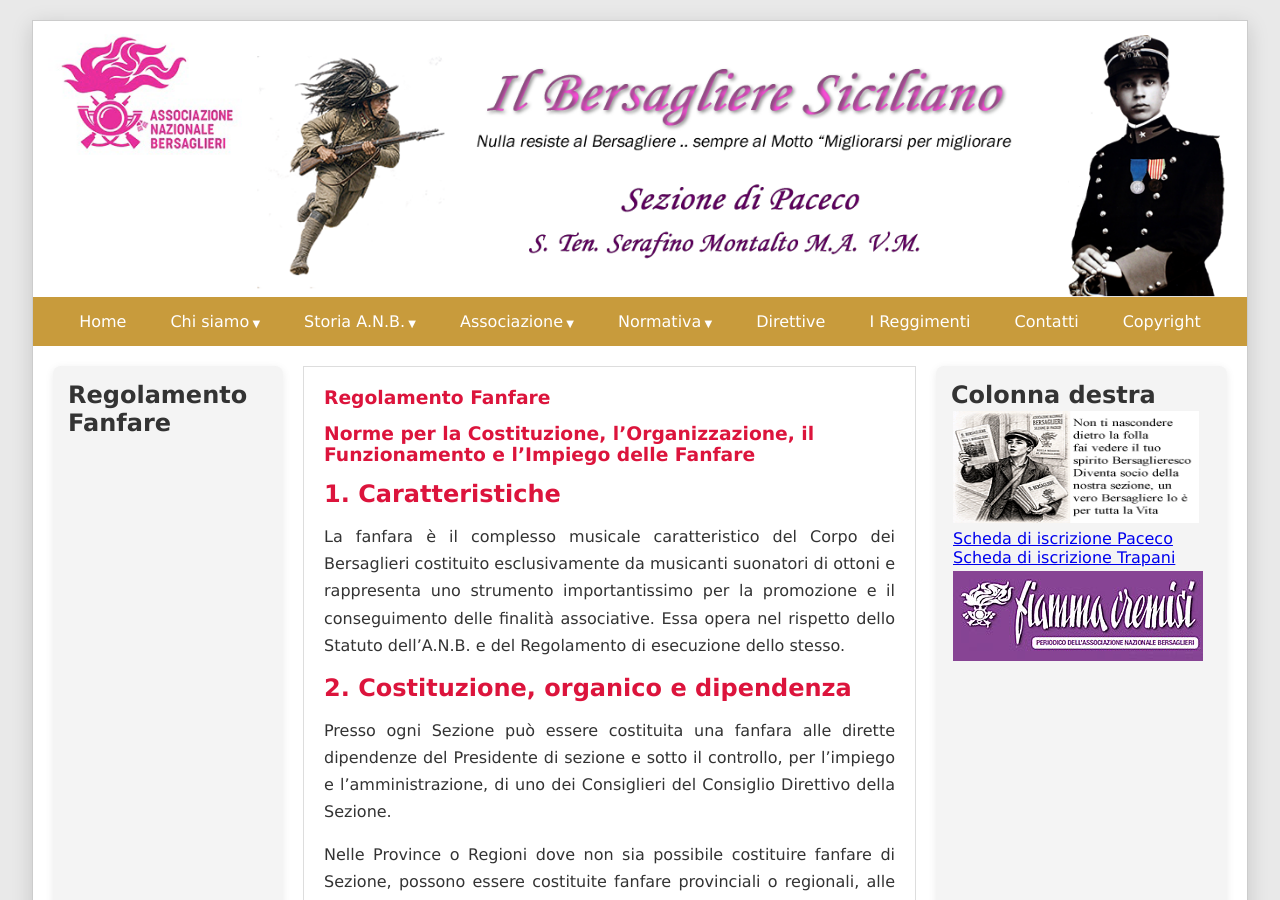
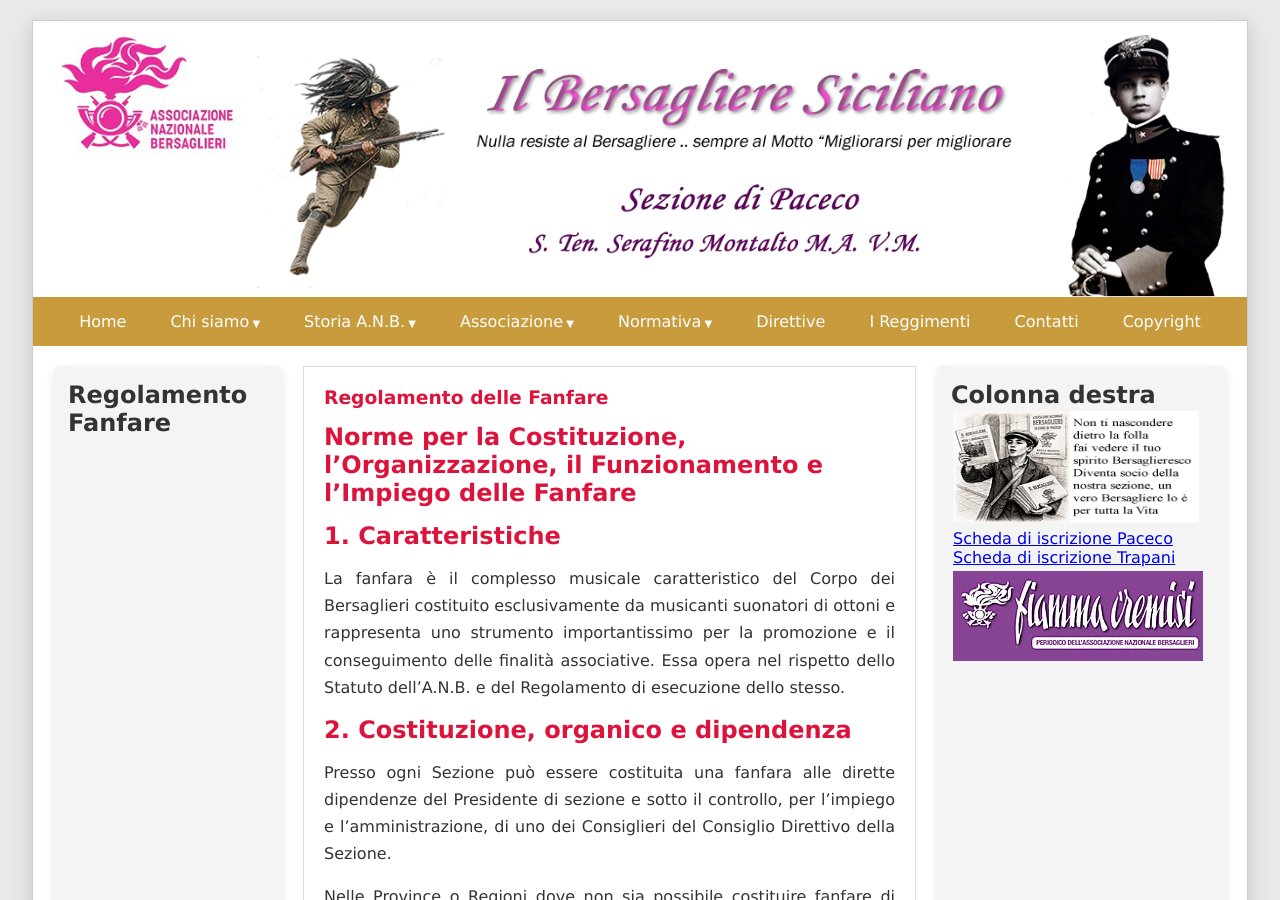
Before and after one commit to bersaglieripaceco/bersaglieripaceco.github.io, a Jekyll site: the page Pagine/Regolmento Fanfare.html, which Jekyll copies as it is, in a window 1280 px wide and 900 px high. Built offline with Jekyll 4.4.1, drawn with Linux system fonts in a browser that asks for light colours.

Commit message:
Update Regolmento Fanfare.html

```diff
--- a/Pagine/Regolmento Fanfare.html
+++ b/Pagine/Regolmento Fanfare.html
@@ -77,11 +77,11 @@
 
 
      <article>
-                <h1>Regolamento Fanfare </h1>
+        <h1>Regolamento delle Fanfare</h1>
 
-         <h1>Norme per la Costituzione, l’Organizzazione, il Funzionamento e l’Impiego delle Fanfare</h1>
+        <h2>Norme per la Costituzione, l’Organizzazione, il Funzionamento e l’Impiego delle Fanfare</h2>
 
-<div class="regolamento fanfare">
+        <div class="regolamento-fanfare">
 
     <h2>1. Caratteristiche</h2>
 
```
Also changed, not shown: other parts of Pagine/Regolmento Fanfare.html (+1 -1 lines).
